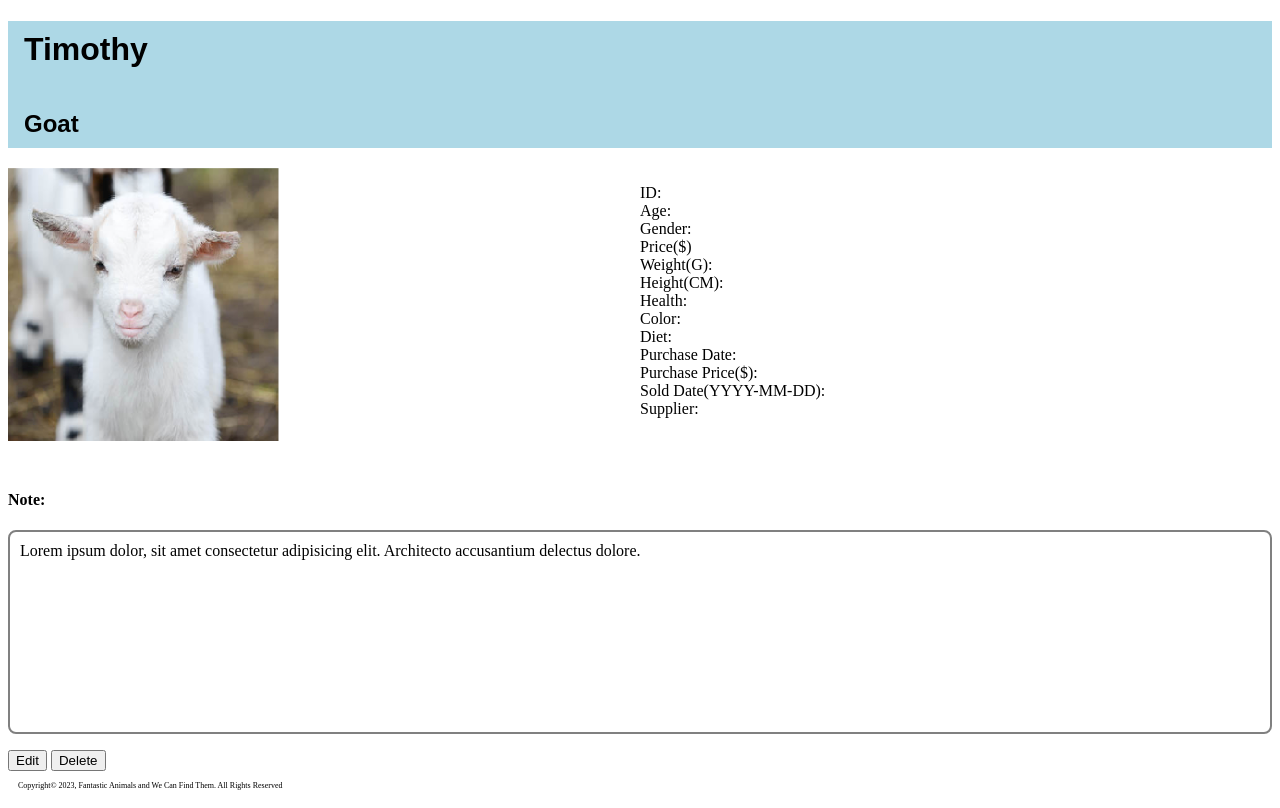
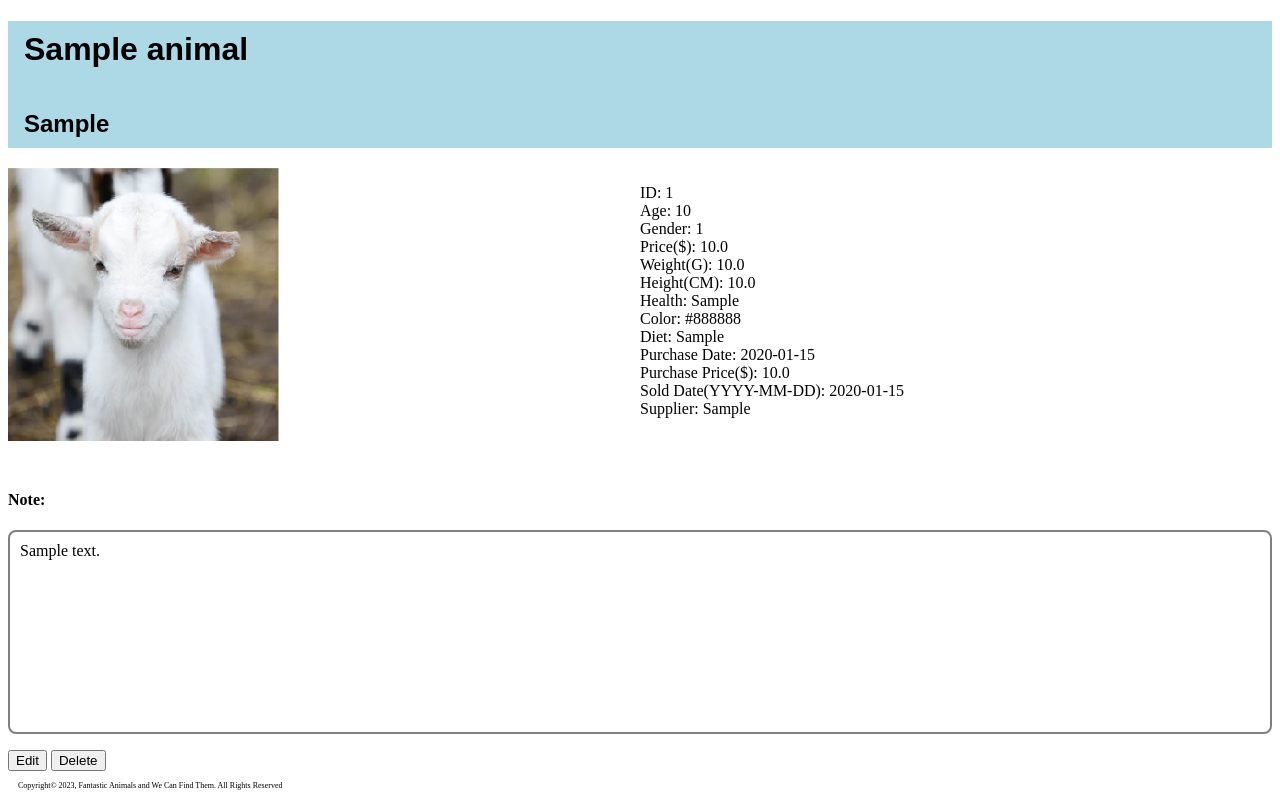
Before and after one commit to AristotleLiu/ACIT-2911-Group-2, a Flask app: template templates/animal_page.html in a window 1280 px wide. Run offline with Flask 3, Linux system fonts and the light colour scheme; the template is opened without the code that fills it: values that come from a table or form of the project are taken from there, others are empty; tables that the repository leaves empty hold one stand-in row (values such as "Sample post").

Commit message:
Makes the view animal button open the animal page in a new tab

```diff
--- a/app.py
+++ b/app.py
@@ -84,8 +84,7 @@ def get_animal(animal_id):
         )
 
     animal = db.session.get(Animal, animal_id)
-    animal_json = animal.to_dict()
-    return jsonify(animal_json)
+    return render_template("animal_page.html", animal=animal)
 
 @app.route("/animal/<int:animal_id>", methods=["DELETE"])
 def delete_animal(animal_id):
--- a/templates/animal_page.html
+++ b/templates/animal_page.html
@@ -4,39 +4,38 @@
     <meta charset="UTF-8" />
     <meta http-equiv="X-UA-Compatible" content="IE=edge" />
     <meta name="viewport" content="width=device-width, initial-scale=1.0" />
-    <link rel="stylesheet" href="./css/stylesheet.css" />
-    <title>Animal page</title>
+    <link rel="stylesheet" href="{{ url_for('static', filename='css/stylesheet.css') }}" />
+    <title>{{ animal.id }} | {{ animal.name }} | {{ animal.species }}</title>
   </head>
   <body>
     <header class="header_animal_page">
-      <h1>Timothy</h1>
-      <h2>Goat</h2>
+      <h1>{{ animal.name }}</h1>
+      <h2>{{ animal.species }}</h2>
     </header>
     <main class="main_animal_page">
       <aside>
-        <img class="img_animal_page" src="./pics/Timothy.png" alt="" />
+        <img class="img_animal_page" src="images/Timothy.png" alt="" />
       </aside>
 
       <ul class="ul_animal_page">
-        <li>ID:</li>
-        <li>Age:</li>
-        <li>Gender:</li>
-        <li>Price($)</li>
-        <li>Weight(G):</li>
-        <li>Height(CM):</li>
-        <li>Health:</li>
-        <li>Color:</li>
-        <li>Diet:</li>
-        <li>Purchase Date:</li>
-        <li>Purchase Price($):</li>
-        <li>Sold Date(YYYY-MM-DD):</li>
-        <li>Supplier:</li>
+        <li>ID: {{ animal.id }}</li>
+        <li>Age: {{ animal.age }}</li>
+        <li>Gender: {{ animal.gender }}</li>
+        <li>Price($): {{ animal.price }}</li>
+        <li>Weight(G): {{ animal.weight }}</li>
+        <li>Height(CM): {{ animal.height }}</li>
+        <li>Health: {{ animal.health }}</li>
+        <li>Color: {{ animal.color }}</li>
+        <li>Diet: {{ animal.diet }}</li>
+        <li>Purchase Date: {{ animal.purchase_date }}</li>
+        <li>Purchase Price($): {{ animal.purchase_price }}</li>
+        <li>Sold Date(YYYY-MM-DD): {{ animal.sold_date }}</li>
+        <li>Supplier: {{ animal.supplier }}</li>
       </ul>
       <article class="article_animal_page">
         <h4>Note:</h4>
         <p class="p_animal_page">
-          Lorem ipsum dolor, sit amet consectetur adipisicing elit. Architecto
-          accusantium delectus dolore.
+          {{ animal.notes }}
         </p>
         <button>Edit</button>
         <button>Delete</button>
--- a/templates/index.html
+++ b/templates/index.html
@@ -69,7 +69,7 @@
               <td>{{ animal.species }}</td>
               <td>{{ animal.price }}</td>
               <td>
-                <a href="http://127.0.0.1:5000/animal/{{ animal.id }}" class="btn btn-primary" id="index-action-button"><i class="far fa-eye"></i></a>
+                <a href="http://127.0.0.1:5000/animal/{{ animal.id }}" class="btn btn-primary" id="index-action-button" target="_blank"><i class="far fa-eye"></i></a>
                 <button type="button" class="btn btn-success" id="index-action-button"><i class="fas fa-edit"></i></button>
                 <button onclick="deleteItem(this)" type="button" class="btn btn-danger" id="index-action-button"><i class="far fa-trash-alt"></i></button>
               </td>
```
Also changed, not shown: templates/images/Timothy.png (renamed from templates/pics/Timothy.png).
